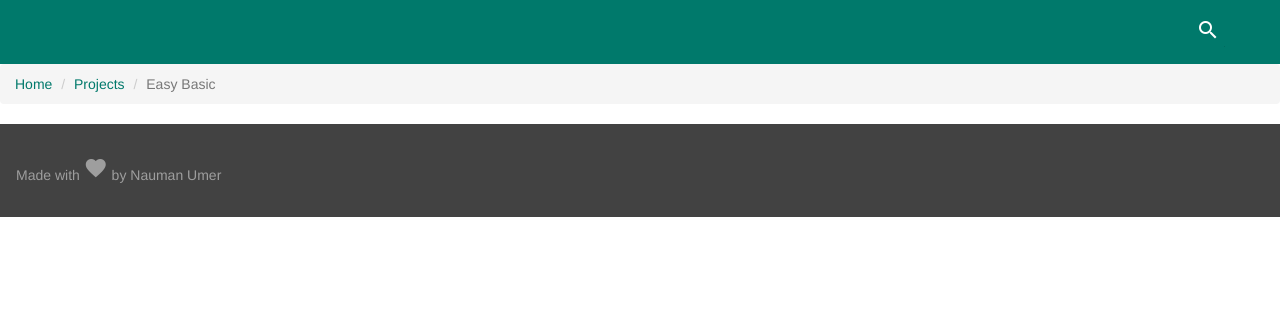
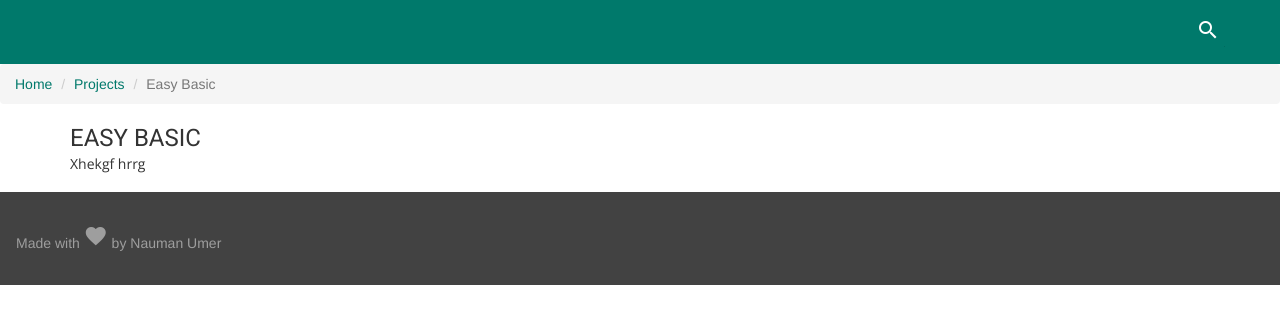
Before and after one commit to nmanumr/nmanumr.com, a Jekyll site: the page built from projects/easybasic.md, in a window 1280 px wide. Shown: the top 324 px of the page. Built offline with Jekyll 4.4.1, drawn with Linux system fonts in a browser that asks for light colours; nearby versions of some CDN libraries; library files that are not in the unit come from our copies; comment, search, counter and statistics services are not loaded.

Commit message:
Update project.html

```diff
--- a/_layouts/project.html
+++ b/_layouts/project.html
@@ -8,8 +8,8 @@ layout: default
 </ol>
 
 <div class="container">
-   <h2 class="mdl-card__title-text">{{ project.title }}</h2>
+   <h2 class="mdl-card__title-text">{{ page.title }}</h2>
 <article>
-{{conent}}
+{{content}}
 </article>
 </div>
```
